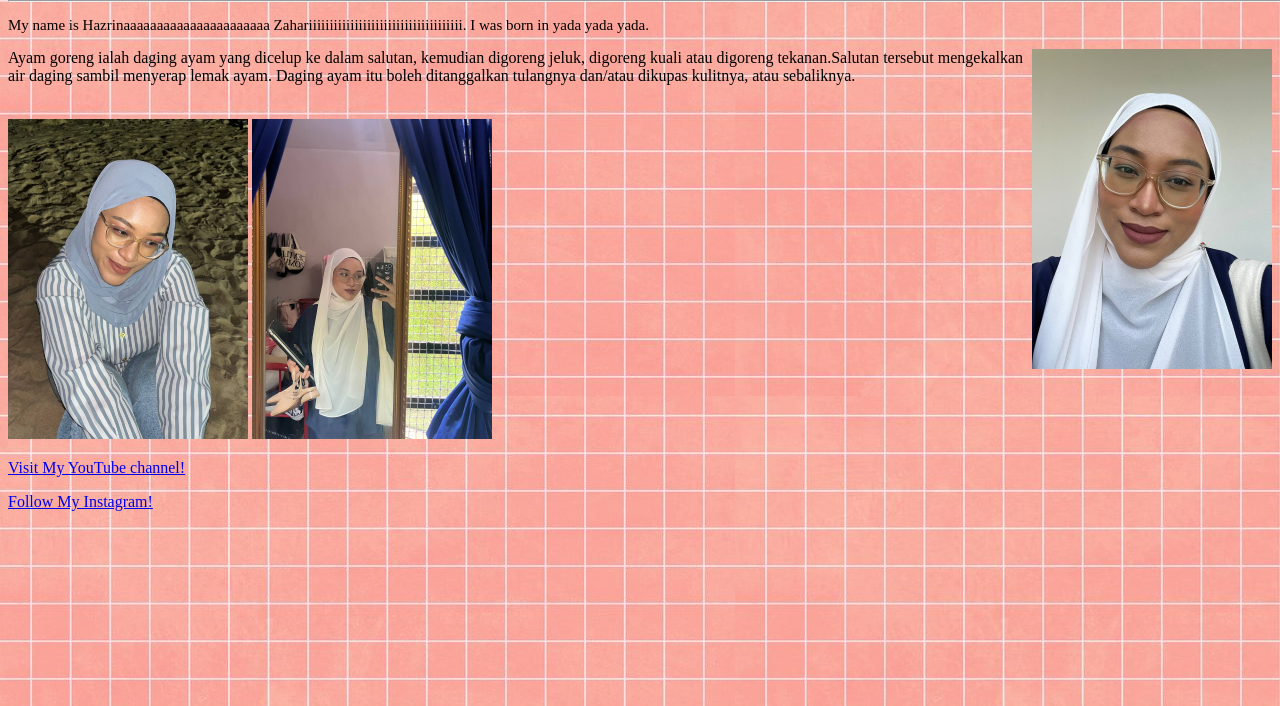
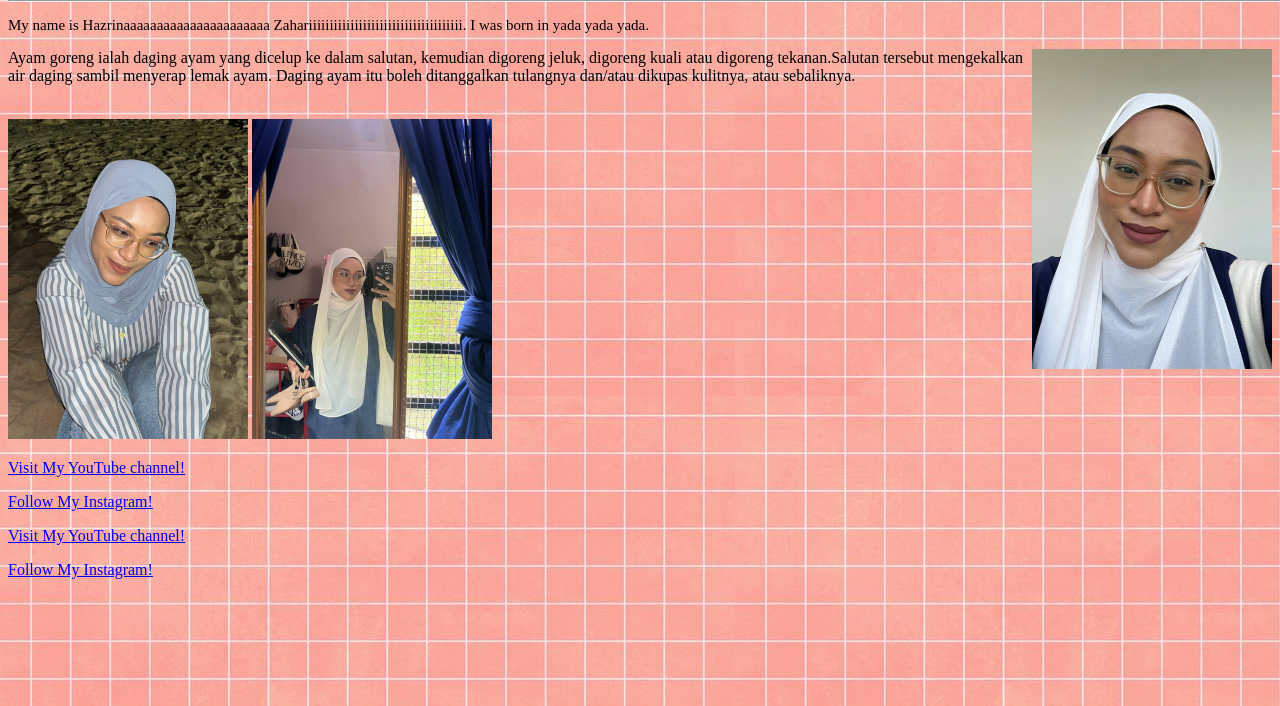
Before and after one commit to hzrnzhr/hazrina, a plain HTML site: page testtttt.html in a window 1280 px wide. Shown: the part 94-800 px from the top of the page. Drawn offline with Linux system fonts and the light colour scheme.

Commit message:
Update testtttt.html

```diff
--- a/testtttt.html
+++ b/testtttt.html
@@ -23,6 +23,10 @@
         <p><a href="https://youtube.com/@hazrinazahari5376?si=kahBx3e0qS7muGEk">Visit My YouTube channel!</a></p>
         <p><a href="https://www.instagram.com/hzrnzhr/profilecard/?igsh=cTF3cWo0eGE3dHF4">Follow My Instagram!</a></p>
 
+        <p><a href="https://youtube.com/@hazrinazahari5376?si=kahBx3e0qS7muGEk">Visit My YouTube channel!</a></p>
+        <p><a href="https://www.instagram.com/hzrnzhr/profilecard/?igsh=cTF3cWo0eGE3dHF4">Follow My Instagram!</a></p>
+
+
 
 
     </body>
```
